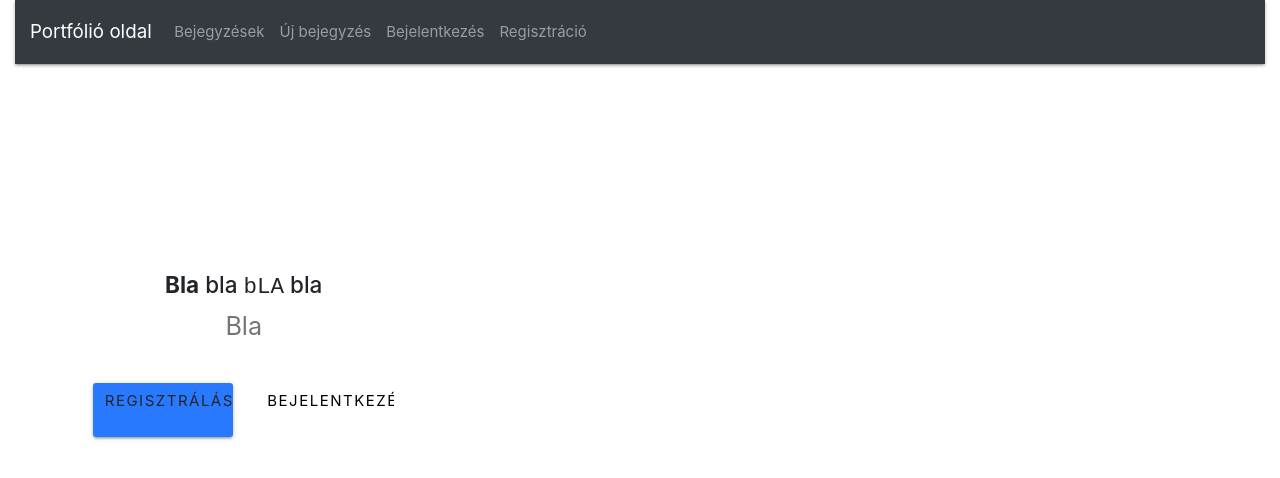
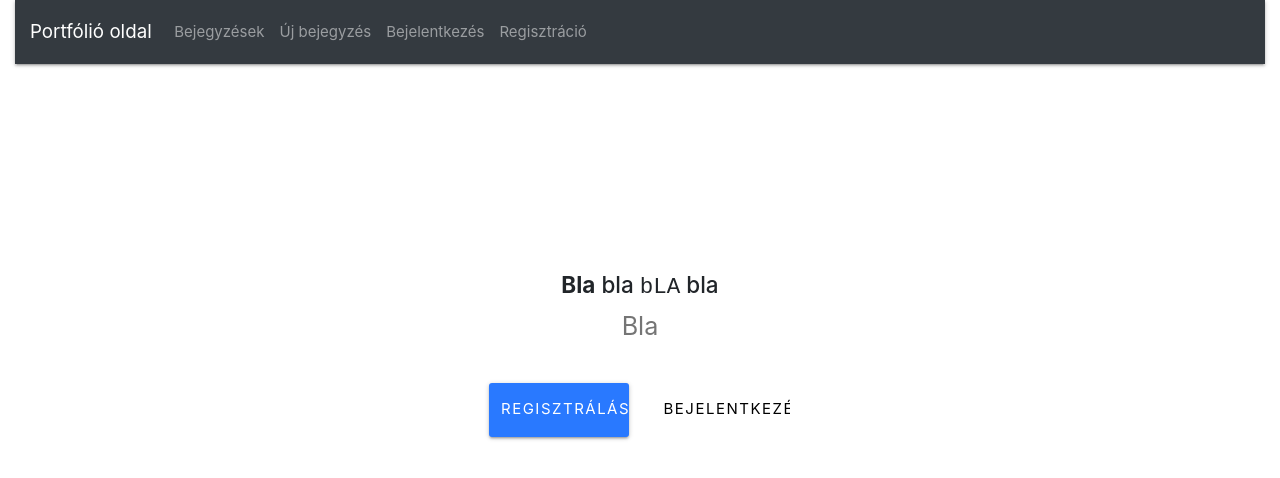
Before and after one commit to tuzesbalazs2/Webprog4-Feladat2, a React (Create React App) app in the folder feladat2/client/: page / in a window 1280 px wide. Shown: the top 478 px of the page. Built offline with nearby package versions, Linux system fonts and the light colour scheme.

Commit message:
Felület alakítások

```diff
--- a/feladat2/client/src/components/auth/Login.js
+++ b/feladat2/client/src/components/auth/Login.js
@@ -111,7 +111,7 @@ class Login extends Component {
                     marginTop: "1rem"
                   }}
                   type="submit"
-                  className="btn btn-large waves-effect waves-light hoverable blue accent-3"
+                  className="btn btn-large waves-effect waves-light hoverable blue accent-3 text-white"
                 >
                   Bejelentkezés
                 </button>
--- a/feladat2/client/src/components/auth/Register.js
+++ b/feladat2/client/src/components/auth/Register.js
@@ -133,7 +133,7 @@ class Register extends Component {
                     marginTop: "1rem"
                   }}
                   type="submit"
-                  className="btn btn-large waves-effect waves-light hoverable blue accent-3"
+                  className="btn btn-large waves-effect waves-light hoverable blue accent-3 text-white"
                 >
                   Regisztrálás
                 </button>
--- a/feladat2/client/src/components/layout/Landing.js
+++ b/feladat2/client/src/components/layout/Landing.js
@@ -4,7 +4,7 @@ class Landing extends Component {
   render() {
     return (
       <div style={{ height: "75vh" }} className="container valign-wrapper">
-        <div className="row">
+        <div className="row mx-auto">
           <div className="col s12 center-align">
             <h4>
               <b>Bla</b> bla{" "}
@@ -22,9 +22,9 @@ class Landing extends Component {
                   borderRadius: "3px",
                   letterSpacing: "1.5px"
                 }}
-                className="btn btn-large waves-effect waves-light hoverable blue accent-3"
+                className="btn btn-large waves-effect waves-light hoverable blue accent-3 align-middle"
               >
-                Regisztrálás
+                <div className="mt-2 text-white">Regisztrálás</div>
               </Link>
             </div>
             <div className="col s6">
@@ -35,9 +35,9 @@ class Landing extends Component {
                   borderRadius: "3px",
                   letterSpacing: "1.5px"
                 }}
-                className="btn btn-large btn-flat waves-effect white black-text"
+                className="btn btn-large btn-flat waves-effect white black-text align-middle"
               >
-                Bejelentkezés
+                <div className="mt-2">Bejelentkezés</div>
               </Link>
             </div>
           </div>
--- a/feladat2/client/src/pages/PostsList.jsx
+++ b/feladat2/client/src/pages/PostsList.jsx
@@ -28,7 +28,7 @@ class Updatepost extends Component {
     }
 
     render() {
-        return <Update onClick={this.updateUser}>Módosítás</Update>
+        return <Update onClick={this.updateUser}><b>Módosítás</b></Update>
     }
 }
 
@@ -47,7 +47,7 @@ class Deletepost extends Component {
     }
 
     render() {
-        return <Delete onClick={this.deleteUser}>Törlés</Delete>
+        return <Delete onClick={this.deleteUser}><b>Törlés</b></Delete>
     }
 }
 
```
